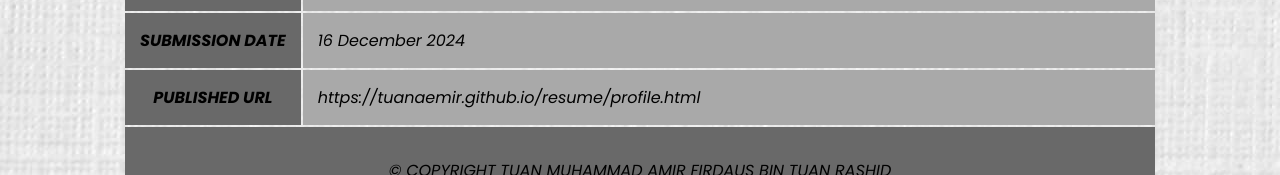
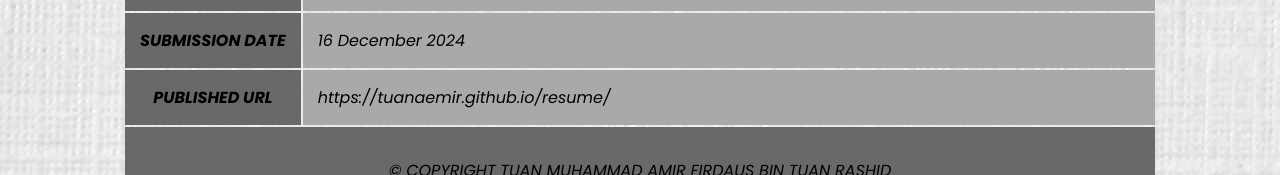
Before and after one commit to Tuanaemir/resume, a plain HTML site: page profile.html in a window 1280 px wide. Shown: the part 1374-1549 px from the top of the page. Drawn offline with Linux system fonts and the light colour scheme.

Commit message:
Update profile.html

```diff
--- a/profile.html
+++ b/profile.html
@@ -138,7 +138,7 @@
 
         <tr>
         <th bgcolor="#696969">PUBLISHED URL</td>
-        <td bgcolor="#A9A9A9">https://tuanaemir.github.io/resume/profile.html</td>
+        <td bgcolor="#A9A9A9">https://tuanaemir.github.io/resume/</td>
         </tr>
 
 
```
